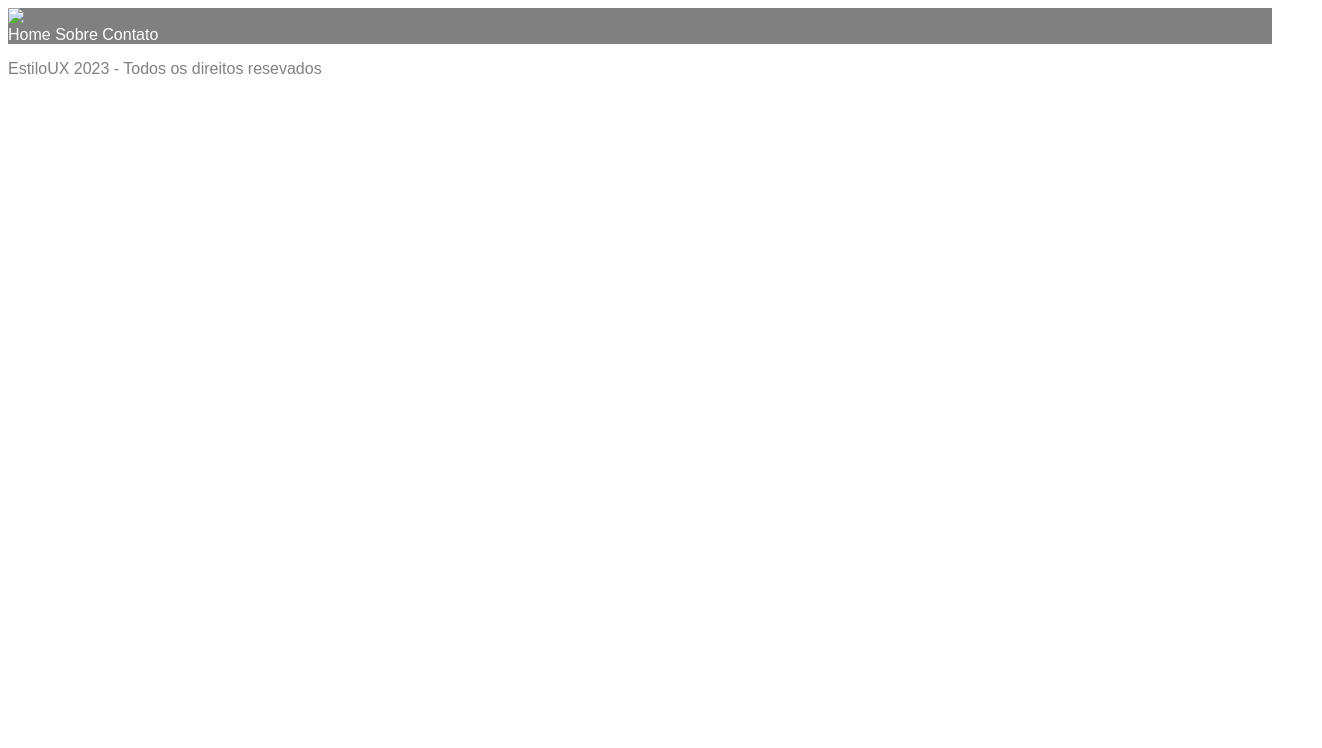
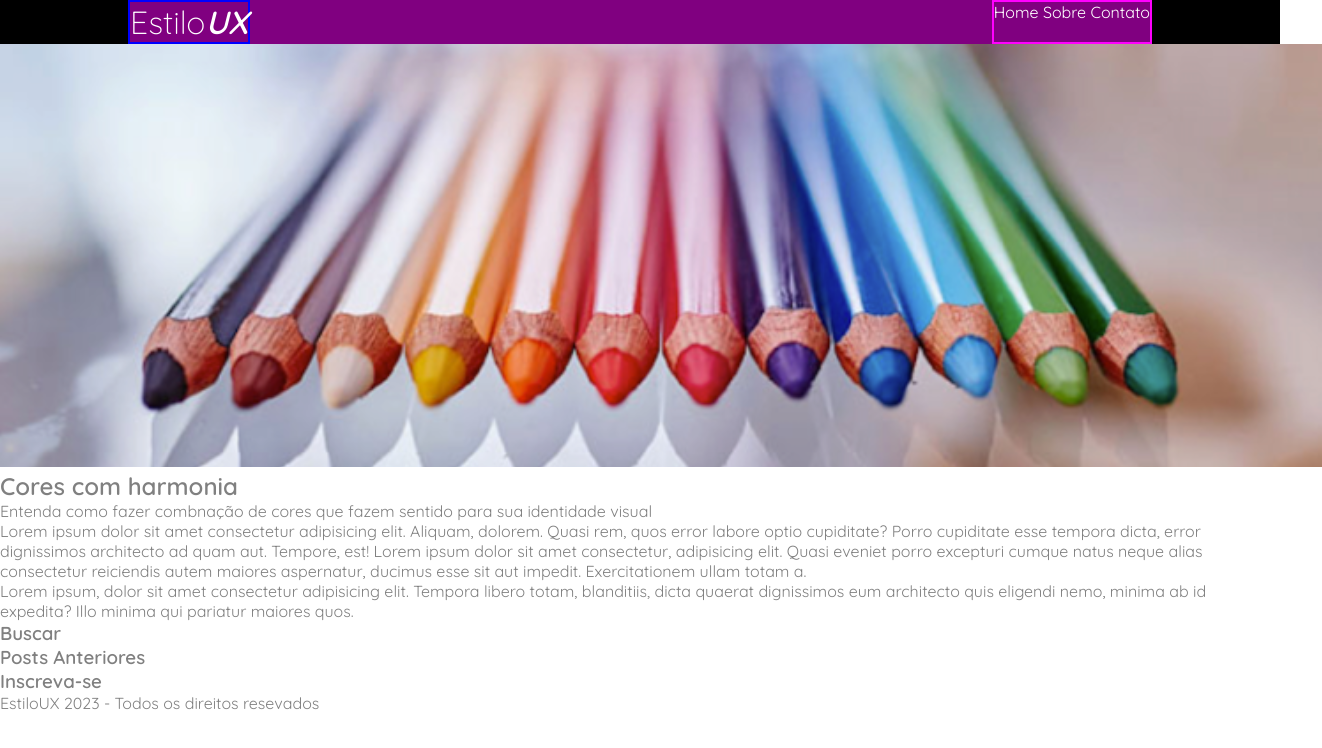
Before and after one commit to dudugt/First_project, a plain HTML site: page Index.html in a window 1280 px wide. Shown: the whole page, 1322 px wide, since content can reach past the window. Drawn offline with Linux system fonts and the light colour scheme.

Commit message:
Atualizaçoes do site

```diff
--- a/Index.html
+++ b/Index.html
@@ -1,29 +1,81 @@
 <!DOCTYPE html>
 <html lang="en">
+
 <head>
+    <!-- Corpo do site -->
     <meta charset="UTF-8">
     <meta http-equiv="X-UA-Compatible" content="IE=edge">
     <meta name="viewport" content="width=device-width, initial-scale=1.0">
     <title>Document</title>
     <link rel="stylesheet" href="Styles/style.css">
 </head>
+
 <body>
     <header>
-      <img src="" alt="Logo tipo">
+        <!-- Usamos uma div para centralizar o texto e usar o class com se fosse um ID geral -->
+        <div class="container-grid header-flex">
+
+            <!-- Titulo no lugar da img -->
+            <h1>Estilo<span id="LogoUX">UX</span></h1>
 
             <nav>
+                <!-- menu principal -->
                 <a href="">Home</a>
                 <a href="">Sobre</a>
                 <a href="">Contato</a>
             </nav>
+        </div>
     </header>
+    <!-- Desenolvimento Do site -->
+    <main>
+        <!-- Dividido por sections para separar as div's -->
+        <section>
+            <img src="Images/Imagem de lapis.png" alt="Imagem dos lápis">
 
-  <main></main>
+            <h2>Cores com harmonia</h2>
+            <!-- Desenvolvimento dos Parágrafos -->
+            <p>Entenda como fazer combnação de cores que fazem sentido para sua identidade visual</p>
+
+            <p>Lorem ipsum dolor sit amet consectetur adipisicing elit. Aliquam, dolorem. Quasi rem, quos error labore
+                optio cupiditate? Porro cupiditate esse tempora dicta, error dignissimos architecto ad quam aut.
+                Tempore, est! Lorem ipsum dolor sit amet consectetur, adipisicing elit. Quasi eveniet porro excepturi
+                cumque natus neque alias consectetur reiciendis autem maiores aspernatur, ducimus esse sit aut impedit.
+                Exercitationem ullam totam a.</p>
+
+            <p>Lorem ipsum, dolor sit amet consectetur adipisicing elit. Tempora libero totam, blanditiis, dicta quaerat
+                dignissimos eum architecto quis eligendi nemo, minima ab id expedita? Illo minima qui pariatur maiores
+                quos.</p>
+        </section>
+
+        <aside>
+            <article>
+                <h3>
+                    Buscar
+                </h3>
+            </article>
+
+            <article>
+                <h3>
+                    Posts Anteriores
+                </h3>
+            </article>
+
+            <article>
+                <h3>
+                    Inscreva-se
+                </h3>
+            </article>
+
+        </aside>
+
+    </main>
 
     <footer>
+        <!-- Rodapé -->
         <p>EstiloUX 2023 - Todos os direitos resevados</p>
     </footer>
 
 
 </body>
+
 </html>
--- a/Styles/style.css
+++ b/Styles/style.css
@@ -1,16 +1,83 @@
+/* link da fonte copiada do google */
+@import url('https://fonts.googleapis.com/css2?family=Quicksand:wght@300;400;600&display=swap');
+
+
+/* Reset de propiedades de tela */
+* {
+    margin: 0;
+    padding: 0;
+    box-sizing: border-box;
+}
+
+.container-grid {
+
+    width: 80%;
+    margin: 0 auto;
+    background-color: purple;
+}
+
+
+
+/* style para todo o corpo do HTML */
 body{
-    font-family: sans-serif;
+    font-family: 'Quicksand', sans-serif;
     color: grey;
 }
 
+/* cor para fundo do cabeçalho */
 header{
-    background-color: grey;
+    background-color: black;
+
+}header .header-flex{
+
+    display: flex;
+    justify-content: space-between ;
+}
+
+
+/* Style para h1 do header */
+header h1{
+    color: white;
+    font-weight: 300;
+    border:2px solid blue;
+}
+
+header h1 #LogoUX {
+    font-weight: 600;
+    font-style: italic;
+}
+
+/* style para a nav  */
+header nav {
+    color: white;
+    text-decoration: none;
+    border:2px solid magenta;
 
 }
 
-header a{
+header nav a {
     color: white;
     text-decoration: none;
 
 
+h2{
+    /* width: 300px;
+     height: 300px;
+    border: solid purple;
+
+    margin-top: 11.250px;
+
+    margin-right: 11.250px;
+
+    margin-bottom: 11.250px;
+
+    margin-left: 11.250px;
+
+    padding-top: 11.250px;
+
+    padding-right: 11.250px;
+
+    padding-bottom: 11.250px;
+
+    padding-left: 11.250px; */
 }
```
Also changed, not shown: Images/Imagem de lapis.png (added). Lines whose indentation alone changed are shown as unchanged.
